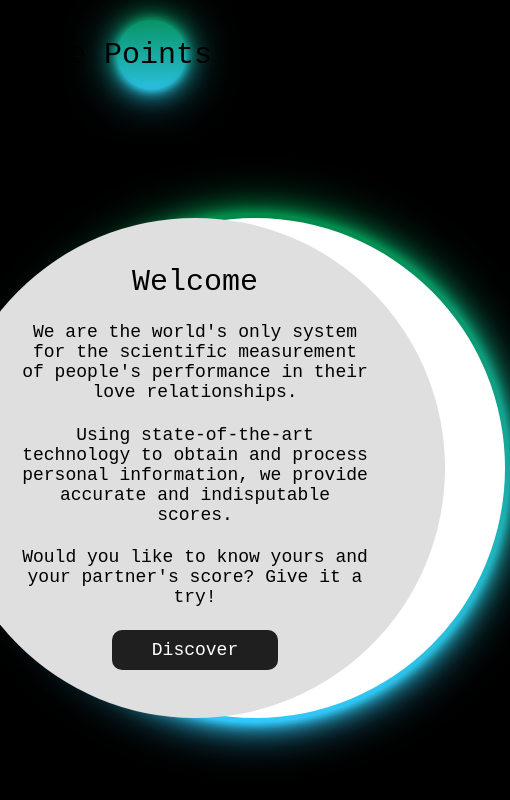
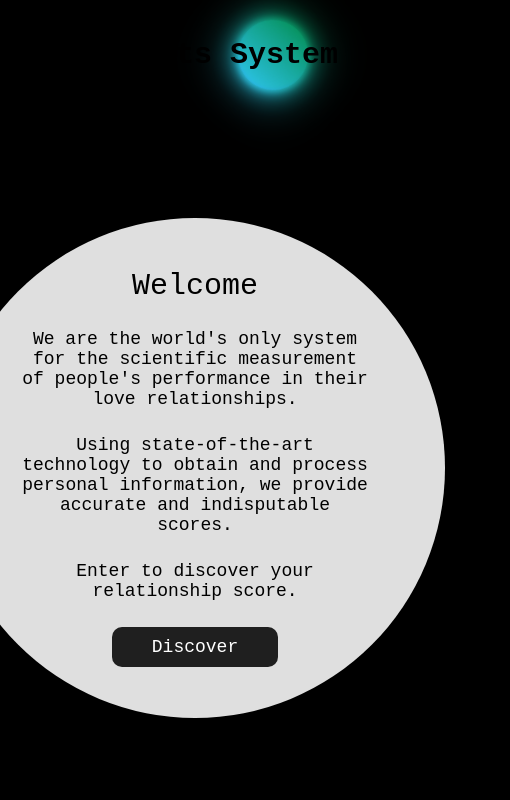
Before and after one commit to suastech/the-points-system, a Next.js app: page / in a window 390 px wide. Shown: the top 800 px of the page, 510 px wide, since content can reach past the window. Built offline with nearby package versions, Linux system fonts and the light colour scheme.

Commit message:
to fix responsive circles

```diff
--- a/src/app/components/Header.jsx
+++ b/src/app/components/Header.jsx
@@ -4,13 +4,15 @@ export default function Header(){
 
   return (
     <header>
+      <div className="circle-wrapp">
+        <div className="circle">
+            <span></span>
+            <span></span>
+            <span></span>
+            <span></span>
+        </div>
+      </div>
 
-      <div className="circle">
-          <span></span>
-          <span></span>
-          <span></span>
-          <span></span>
-      </div>
       <div className="header-title">
         The Points System
       </div>
--- a/src/app/evaluate/components/DisplayResults.jsx
+++ b/src/app/evaluate/components/DisplayResults.jsx
@@ -22,14 +22,12 @@ export default function DisplayResults( {dataObject, dataBar, dataLine, person1,
     </div>
 
     <div id="presentation-results">
-
-
       <ResultsHeader dataObject={dataObject} period={period} valueMenuPeriod={valueMenuPeriod}/>
 
       <div id="bargraph-and-info">
         <BarGraph dataBar={dataBar} />
-        <div id="persons-info-space">
-          <PersonColumn personName ={person1} sex={dataObject.sex1} myPoints = {dataBar[0].value} pointsOther = {dataBar[1].value} image={images.image1}/>
+        <div className={`persons-info-space ${dataBar[0].value > dataBar[1].value ? "reverse-persons" : ""}`}>
+        <PersonColumn personName ={person1} sex={dataObject.sex1} myPoints = {dataBar[0].value} pointsOther = {dataBar[1].value} image={images.image1}/>
           <PersonColumn personName ={person2} sex={dataObject.sex2} myPoints = {dataBar[1].value} pointsOther = {dataBar[0].value} image={images.image2}/>
         </div>
       </div>
--- a/src/app/evaluate/components/PersonColumn.jsx
+++ b/src/app/evaluate/components/PersonColumn.jsx
@@ -5,7 +5,9 @@ import "../../styles/PersonColumn.css";
 
 export default function PersonColumn ({personName, myPoints, pointsOther, sex, image}) {
   const genderMessage = sex === 1? "female" : "male";
-  const messageToShow = myPoints > pointsOther ? messages.winners[genderMessage][0] : messages.losers[genderMessage][0];
+  const indexLoserMessage = Math.floor(Math.random() * messages.losers[genderMessage].length);
+  const indexWinnerMessage = Math.floor(Math.random() * messages.winners[genderMessage].length);
+  const messageToShow = myPoints > pointsOther ? messages.winners[genderMessage][indexWinnerMessage] : messages.losers[genderMessage][indexLoserMessage];
 
   function fixMessage (message, name, points) {
     message = message.replace(/\*\*name\*\*/g, name).replace(/\*\*points\*\*/g, points);
--- a/src/app/evaluate/components/WelcomeText.jsx
+++ b/src/app/evaluate/components/WelcomeText.jsx
@@ -5,7 +5,6 @@ export default function WelcomeText ({handleInfoScreen, name1, name2}) {
       <p style={{fontSize:"30px"}}>Welcome</p>
       <p>This is the world's only system for the scientific measurement of people's performance in their love relationships.</p>
       <p>We received a request to analyze the relationship of: <br/> <span style={{color:"grey", fontSize:"23px"}}>{name1} and {name2}</span> </p>
-      <p>The provided results will be accurate, indisputable, definitive, and science-based.</p>
       <button onClick={handleInfoScreen}>Go to evaluation</button>
     </div>
   )
--- a/src/app/page.jsx
+++ b/src/app/page.jsx
@@ -3,7 +3,6 @@ import "./home.css";
 import CircleCard from "./evaluate/components/CircleCard";
 
 export default function Home() {
-
 
   return (
 
@@ -14,7 +13,7 @@ export default function Home() {
         <p style={{fontSize:"30px"}}>Welcome</p>
         <p>We are the world's only system for the scientific measurement of people's performance in their love relationships.</p>
         <p>Using state-of-the-art technology to obtain and process personal information, we provide accurate and indisputable scores.</p>
-        <p>Would you like to know yours and your partner's score? Give it a try!</p>
+        <p>Enter to discover your relationship score.</p>
         <Link href={"/info"}><button className="generic-button">Discover</button></Link>
       </div>
     </div>
--- a/src/app/request/page.jsx
+++ b/src/app/request/page.jsx
@@ -3,7 +3,6 @@
 import FormUser from "./components/FormUser"
 
 export default function requestEvaluation() {
-
 
 return (
     <div className="page-content" >
--- a/src/app/styles/CircleCard.css
+++ b/src/app/styles/CircleCard.css
@@ -47,3 +47,14 @@
     left: 5px;
     background-color: white;
   }
+
+  @media screen and (max-width: 600px) {
+    .border-circle {
+      width: 85vw;
+      height: 85vw;
+    }
+    .inner-circle {
+      width: 85vw;
+      height: 85vw;
+    }
+  }
--- a/src/app/styles/Header.css
+++ b/src/app/styles/Header.css
@@ -9,25 +9,40 @@ header {
   font-size: 30px;
   margin-left: -58px;
   background-color: none;
+  font-weight: 600;
 /*   color: white;
  */  z-index: 2;
 }
 
-.circle {
+.circle-wrapp {
+  width: 70px;
+  height: 70px;
   position: relative;
   margin-left: 20px;
-  width: 70px;
-  height: 70px;
-  border-radius: 50%;
-  background: linear-gradient(#008944, #334bff );
-  animation: animate 5s linear infinite;
-  animation: moveLeftRight 5s infinite;
+  animation: moveLeftRight 10s infinite;
 }
 
 @keyframes moveLeftRight {
   0% { transform: translateX(0); }
   50% { transform: translateX(250px); }
   100% { transform: translateX(0); }
+}
+
+.circle {
+  width: 100%;
+  height: 100%;
+  border-radius: 50%;
+  background: linear-gradient(#008944, #334bff );
+  animation: animate 5s linear infinite;
+}
+
+@keyframes animate {
+  from {
+    transform: rotate(0deg)
+  }
+  to {
+    transform: rotate(360deg);
+  }
 }
 
 
```
Also changed, not shown: src/app/styles/DisplayResults.css (+12 -3 lines), src/app/styles/ResultsHeader.css (+7 -0 lines), src/app/styles/evaluate.css (+14 -3 lines), src/messages.js (+14 -9 lines).
